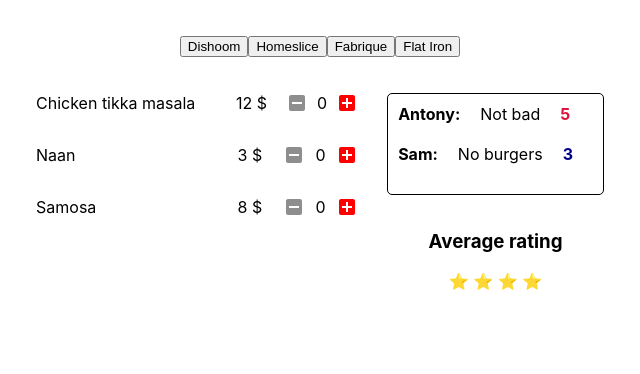
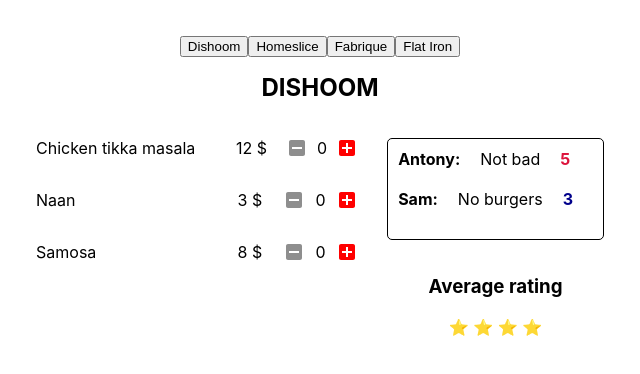
Before and after one commit to koretskiyav/react-2020-12-18, a React (Create React App) app: page / in a window 1280 px wide. Shown: the top 374 px of the page, without its empty margins (320-960 px from the left). Built offline with nearby package versions, Linux system fonts and the light colour scheme.

Commit message:
add Restaurant title

```diff
--- a/src/components/Restaurants/Restaurant/Restaurant.js
+++ b/src/components/Restaurants/Restaurant/Restaurant.js
@@ -18,6 +18,8 @@
   const rating = ratingHandler();
 
   return (
+    <>
+      <h1 className={styles.restaurant__title}>{restaurant.name}</h1>
       <div className={styles.restaurant}>
         <Menu menu={restaurant.menu} />
         <div className={styles.restaurant__wrapper}>
@@ -25,6 +27,7 @@
           <Rate rate={rating} />
         </div>
       </div>
+    </>
   );
 };
 
--- a/src/components/Restaurants/Restaurant/Restaurant.module.css
+++ b/src/components/Restaurants/Restaurant/Restaurant.module.css
@@ -12,3 +12,9 @@
   align-items: center;
   margin-left: 30px;
 }
+
+.restaurant__title {
+  font-size: 1.5em;
+  text-align: center;
+  text-transform: uppercase;
+}
```
Lines whose indentation alone changed are shown as unchanged.
